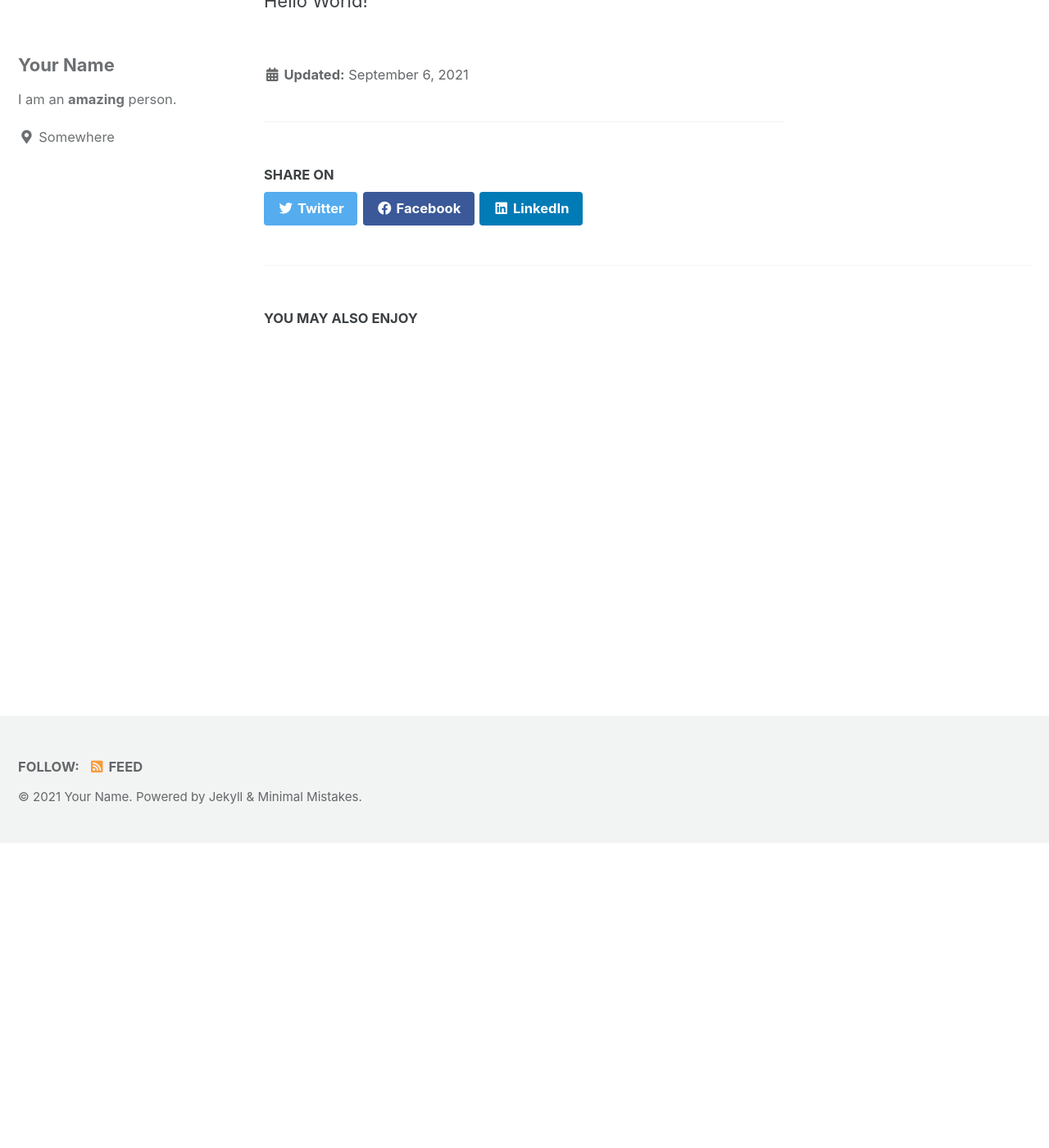
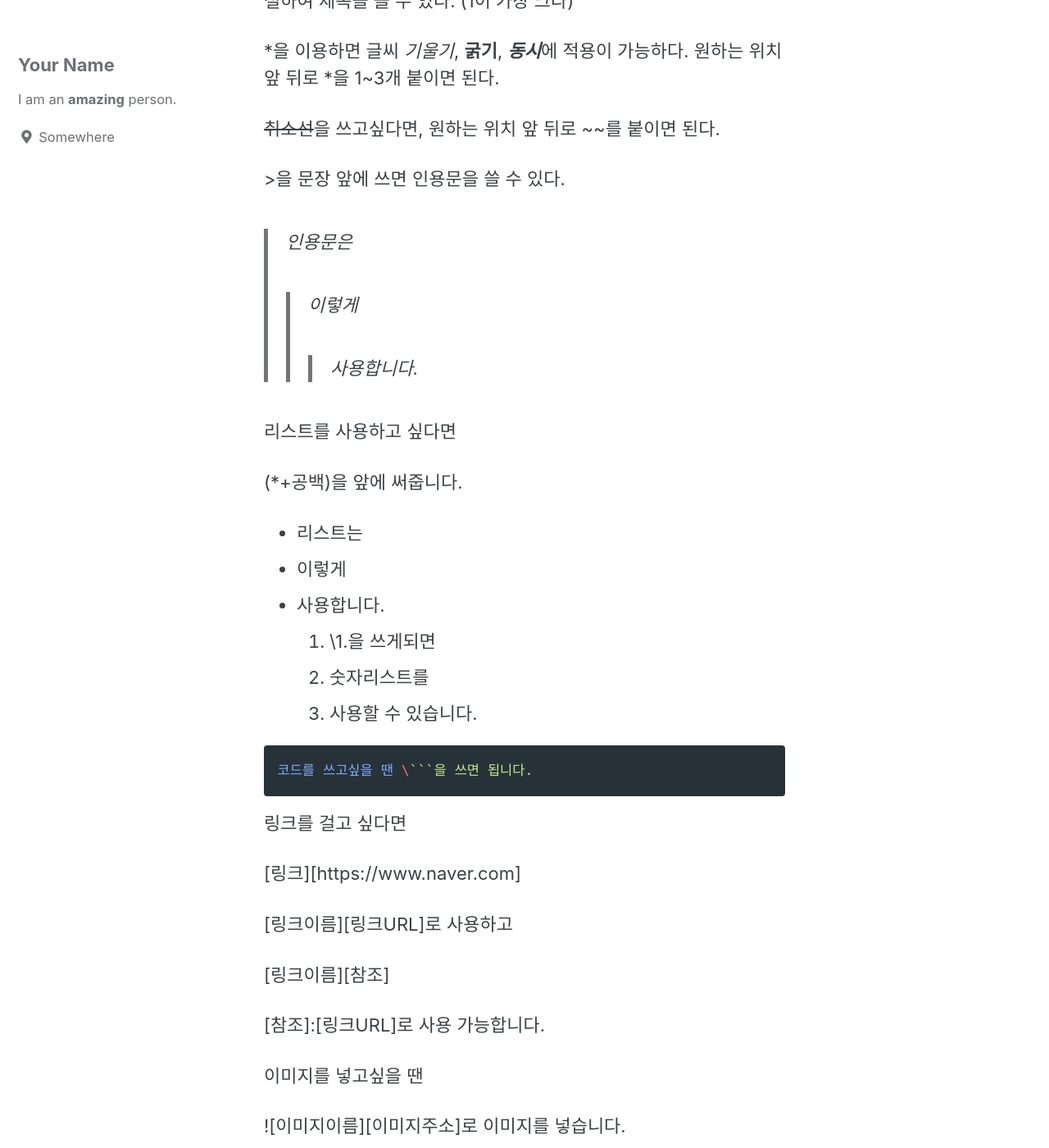
Before and after one commit to dik654/dik654.github.io, a Jekyll site: the page built from _posts/2021-09-06-Hello_World.md, in a window 1280 px wide and 1400 px high, scrolled down 372 px. Shown: the whole window at 82% size. Built offline with Jekyll 4.4.1, drawn with Linux system fonts in a browser that asks for light colours; cached includes are drawn as plain includes; some of the changed text lies outside the part shown.

Commit message:
test post

````diff
--- a/_posts/2021-09-06-Hello_World.md
+++ b/_posts/2021-09-06-Hello_World.md
@@ -1,10 +1,58 @@
-*---*
-*title: “블로그 실행 확인”*
-*categories:*
-*- blogging*
-*last_modified_at: 2020-01-14T14:00:00+09:00*
-*toc: true*
+#마크다운 문법을 이용하여 블로깅을 해보자
 
-*---*
+마크다운 문법을 그대로 보여주고 싶다면 \을 문법 앞에 쓰면 된다.
 
-Hello World!
+문장 앞에 \#을 쓰게 되면 HTML의 <h1~6> 태그처럼 글씨 크기를 조절하여 제목을 쓸 수 있다. (1이 가장 크다)
+
+\*을 이용하면 글씨 *기울기*, **굵기**, ***동시***에 적용이 가능하다. 원하는 위치 앞 뒤로 *을 1~3개 붙이면 된다.
+
+~~취소선~~을 쓰고싶다면, 원하는 위치 앞 뒤로 \~~를 붙이면 된다.
+
+\>을 문장 앞에 쓰면 인용문을 쓸 수 있다.
+
+> 인용문은
+>
+> > 이렇게
+> >
+> > > 사용합니다.
+
+
+
+리스트를 사용하고 싶다면
+
+(\*+공백)을 앞에 써줍니다.
+
+* 리스트는
+* 이렇게
+* 사용합니다.
+  1.  \1.을 쓰게되면
+  2. 숫자리스트를
+  3. 사용할 수 있습니다.
+
+
+
+```javascript
+코드를 쓰고싶을 땐 \```을 쓰면 됩니다.
+```
+
+
+
+링크를 걸고 싶다면
+
+[링크][https://www.naver.com]
+
+\[링크이름]\[링크URL]로 사용하고
+
+
+
+\[링크이름][참조]
+
+\[참조]:\[링크URL]로 사용 가능합니다.
+
+
+
+이미지를 넣고싶을 땐
+
+\!\[이미지이름]\[이미지주소]로 이미지를 넣습니다.
+
+![이미지][https://lh3.googleusercontent.com/proxy/VEMhZ5I5ltF9jFaLCgtevkXCvDXBBsSkAcdBRJySIEYKcmqs2-phHvkek2F4rT0k6tU5b5bohPx572SjJrtgTsHUqEzjqNEd8ro4O_ihUqbECj7RbfRas0RTeQ6ox5qtEmt1OVagZWPBrg9cHE7D0DkvNaI_FTbnmtdbvjxpYWyMa-ug]
````
